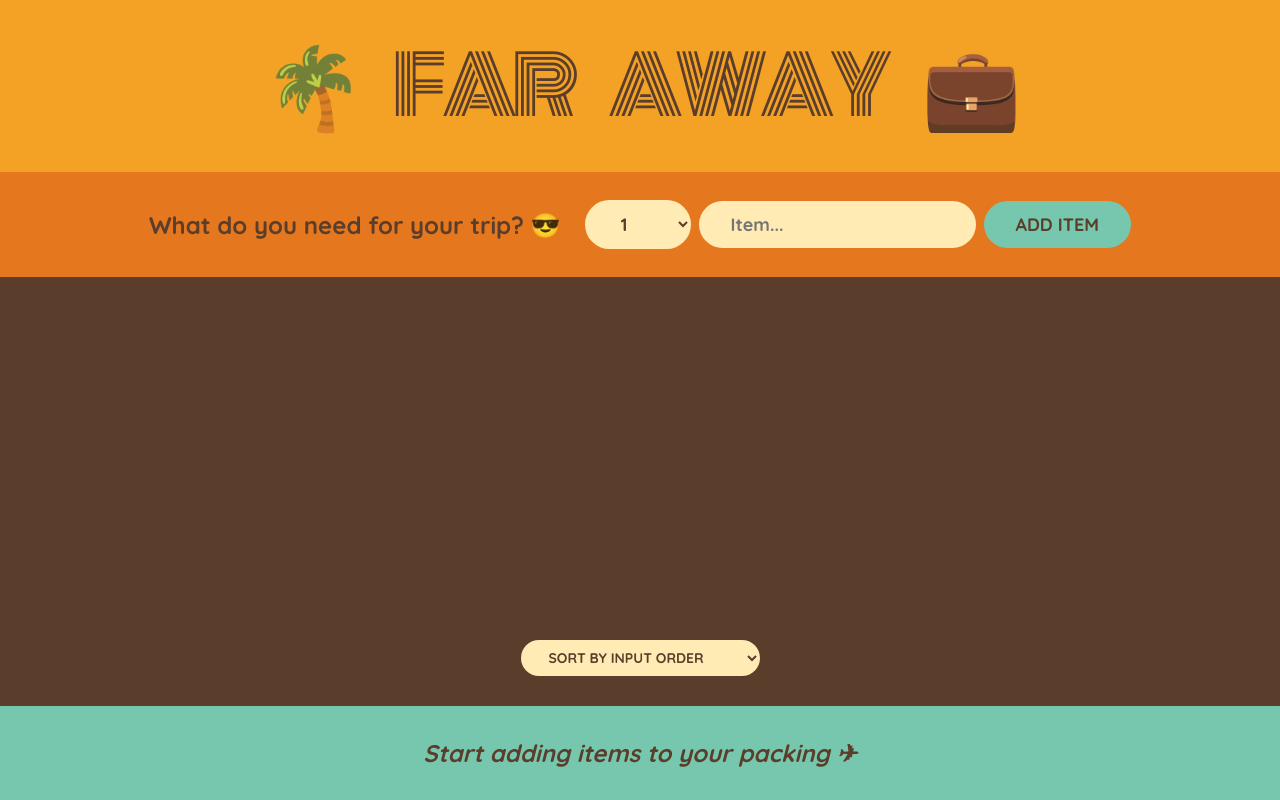
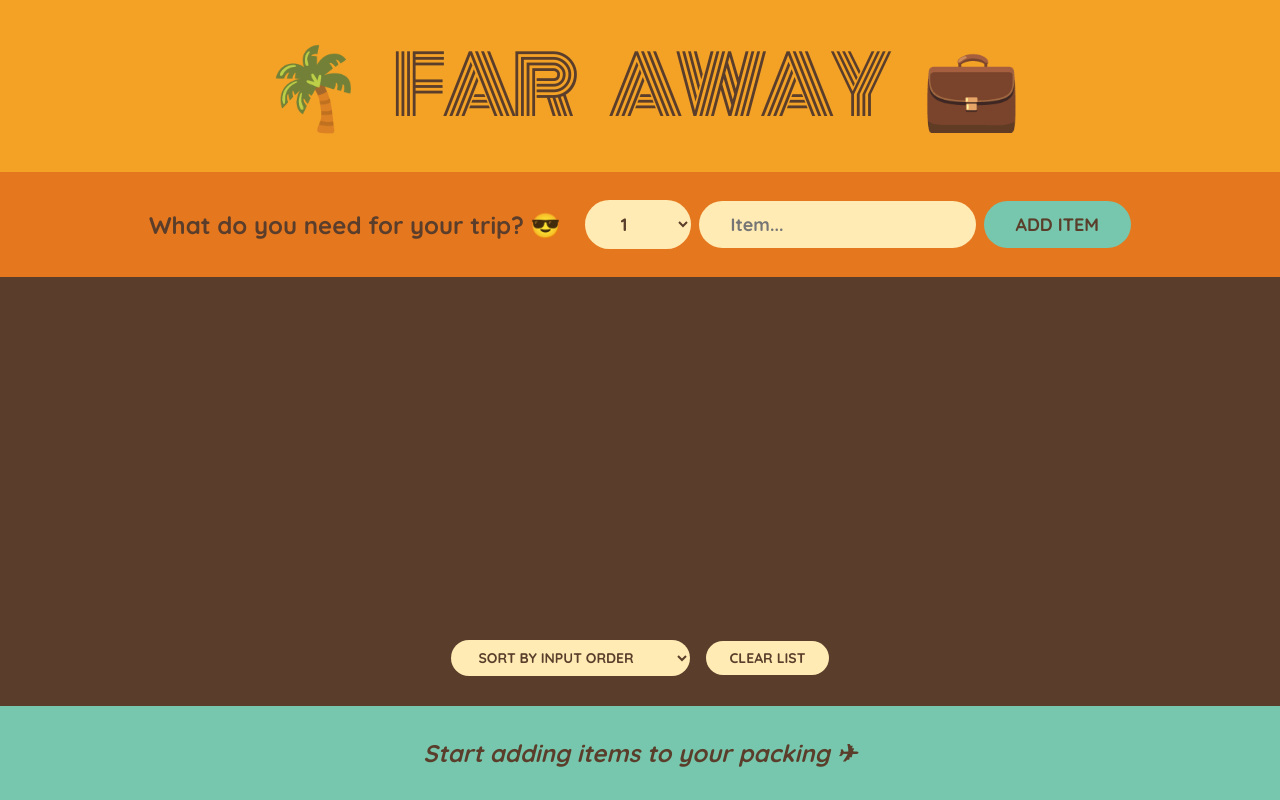
Before and after one commit to SJAR03/travel-list, a React (Create React App) app: page / in a window 1280 px wide. Built offline with nearby package versions, Linux system fonts and the light colour scheme.

Commit message:
Clear list

```diff
--- a/src/App.js
+++ b/src/App.js
@@ -30,6 +30,12 @@ function App () {
     setItems((items) => items.filter(item => item.id !== id))
   }
 
+  function handleClearList () {
+    const confirm = window.confirm('Are you sure you want to clear the list?')
+
+    if (confirm) setItems([])
+  }
+
   function handleToggleItems (id) {
     setItems((items) =>
       items.map((item) =>
@@ -42,7 +48,12 @@ function App () {
     <div className='app'>
       <Logo />
       <Form onAddItems={handleAddItems} />
-      <PackingList items={items} OnDeleteItems={handleDeleteItems} OnToggleItems={handleToggleItems} />
+      <PackingList
+        items={items}
+        OnDeleteItems={handleDeleteItems}
+        OnToggleItems={handleToggleItems}
+        OnClearList={handleClearList}
+      />
       <Stats items={items} />
     </div>
   )
@@ -95,27 +106,35 @@ function Form ({ onAddItems }) {
   )
 }
 
-function PackingList({ items, OnDeleteItems, OnToggleItems }) {
+function PackingList ({ items, OnDeleteItems, OnToggleItems, OnClearList }) {
   const [sortBy, setSortBy] = useState('input')
 
   let sortedItems
 
   if (sortBy === 'input') sortedItems = items
 
-  if (sortBy === 'description')
+  if (sortBy === 'description') {
     sortedItems = items
       .slice()
       .sort((a, b) => a.description.localeCompare(b.description))
+  }
 
-  if (sortBy === 'packed') sortedItems = items
-    .slice()
-    .sort((a, b) => Number(a.isPacked) - Number(b.isPacked))
+  if (sortBy === 'packed') {
+    sortedItems = items
+      .slice()
+      .sort((a, b) => Number(a.isPacked) - Number(b.isPacked))
+  }
 
   return (
     <div className='list'>
       <ul>
         {sortedItems.map(item =>
-          <Item item={item} OnDeleteItems={OnDeleteItems} OnToggleItems={OnToggleItems} key={item.id} />
+          <Item
+            item={item}
+            OnDeleteItems={OnDeleteItems}
+            OnToggleItems={OnToggleItems}
+            key={item.id}
+          />
         )}
       </ul>
 
@@ -125,6 +144,9 @@ function PackingList({ items, OnDeleteItems, OnToggleItems }) {
           <option value='description'>Sort by description</option>
           <option value='packed'>Sort by packed status</option>
         </select>
+
+        <button onClick={() => OnClearList()}>Clear List</button>
+
       </div>
 
     </div>
@@ -145,7 +167,7 @@ function Item ({ item, OnDeleteItems, OnToggleItems }) {
   )
 }
 
-function Stats({ items }) {
+function Stats ({ items }) {
   if (!items.length) return <p className='stats'><em>Start adding items to your packing ✈</em></p>
   const numItems = items.length
   const packedItems = items.filter(item => item.isPacked).length
```
